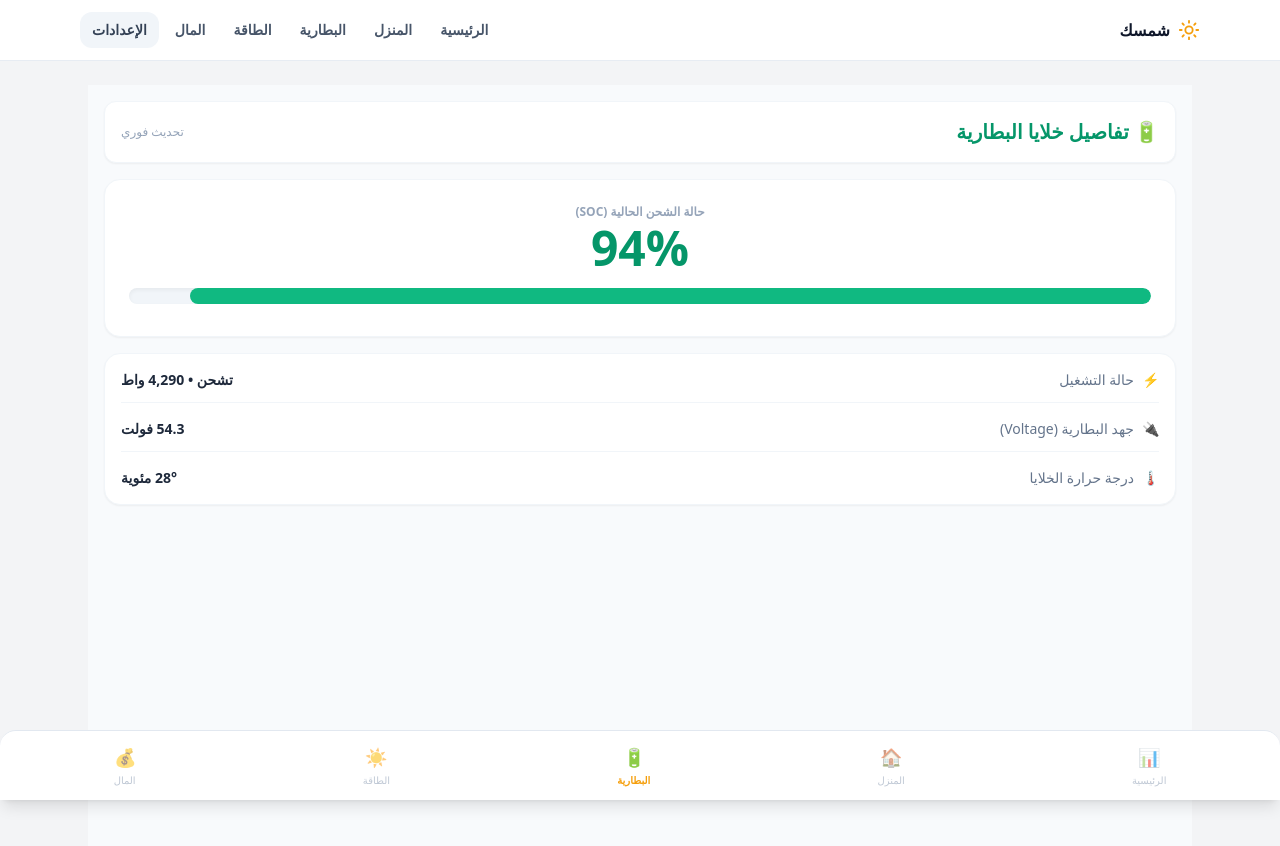
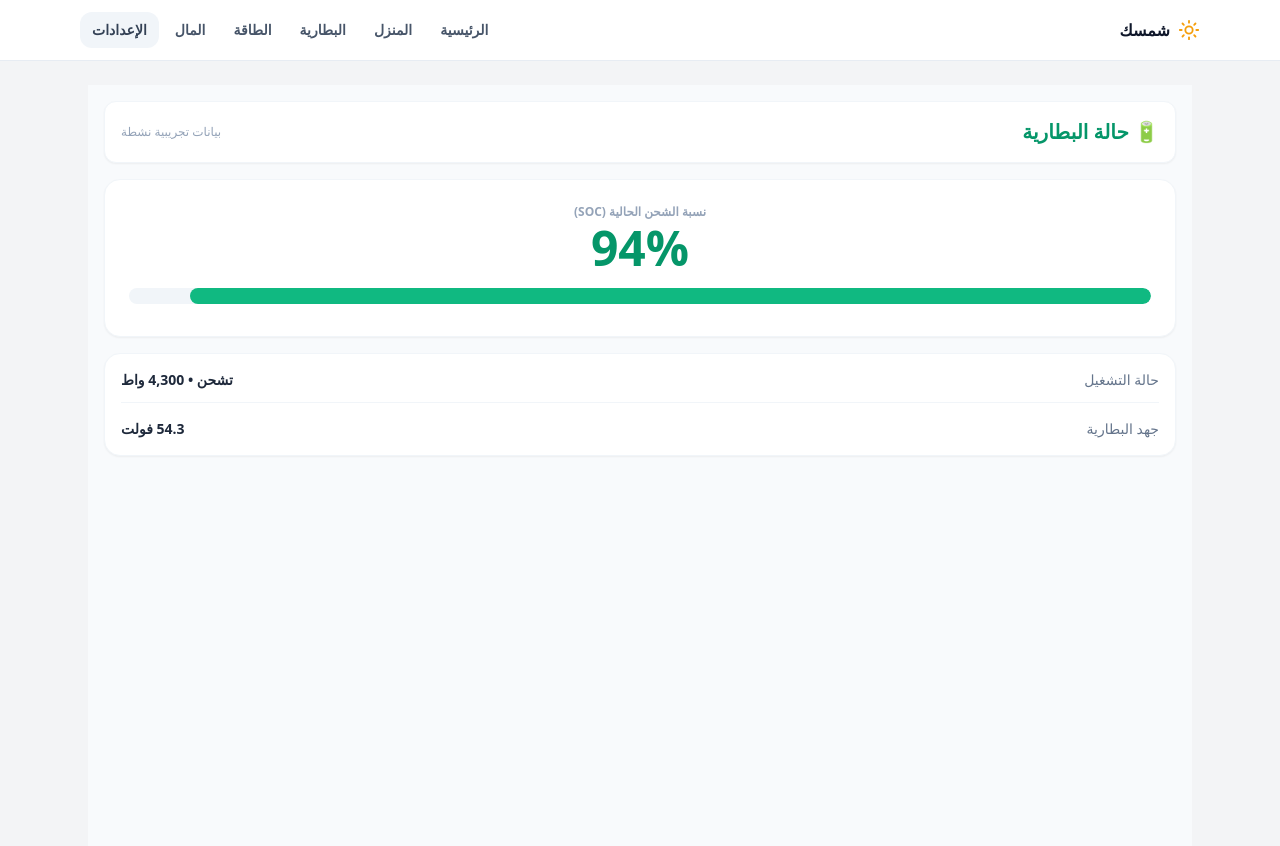
Before and after one commit to mahmoudbir-glitch/Shamsak, a Next.js app: page /battery in a window 1280 px wide. Shown: the top 846 px of the page. Built offline with nearby package versions, Linux system fonts and the light colour scheme.

Commit message:
Refactor battery page UI and update charge power
Updated the charge power value and modified some UI text for better clarity.

```diff
--- a/src/app/battery/page.tsx
+++ b/src/app/battery/page.tsx
@@ -3,86 +3,36 @@
 import React, { useState } from 'react';
 
 export default function BatteryPage() {
-  // قيم افتراضية ومؤشرات فنية مطابقة لقراءات المنظومة الذكية
-  const [soc, setSoc] = useState<number>(94);                         // نسبة الشحن الحالية %
-  const [batteryStatus, setBatteryStatus] = useState<string>("تشحن");   // حالة البطارية الآن
-  const [chargePower, setChargePower] = useState<number>(4290);        // قوة الشحن اللحظية بالواط
-  const [voltage, setVoltage] = useState<number>(54.3);                // جهد البطارية الكلي بالفولت
-  const [temperature, setTemperature] = useState<number>(28);          // درجة حرارة خلايا البطارية
+  const [soc, setSoc] = useState<number>(94);
+  const [batteryStatus, setBatteryStatus] = useState<string>("تشحن");
+  const [chargePower, setChargePower] = useState<number>(4300);
+  const [voltage, setVoltage] = useState<number>(54.3);
 
   return (
     <div className="min-h-screen bg-slate-50 p-4 pb-24 text-right" dir="rtl">
-
-      {/* الهيدر العلوي لتبويب البطارية */}
       <div className="flex justify-between items-center bg-white p-4 rounded-xl shadow-sm mb-4 border border-slate-100">
-        <h1 className="text-xl font-bold text-emerald-600 flex items-center gap-1.5">
-          🔋 تفاصيل خلايا البطارية
-        </h1>
-        <div className="text-xs text-slate-400">تحديث فوري</div>
+        <h1 className="text-xl font-bold text-emerald-600 flex items-center gap-1.5">🔋 حالة البطارية</h1>
+        <div className="text-xs text-slate-400">بيانات تجريبية نشطة</div>
       </div>
 
-      {/* بطاقة النسبة المئوية الكبيرة والمؤشر الحركي */}
       <div className="bg-white p-6 rounded-2xl shadow-sm border border-slate-100 mb-4 text-center">
-        <span className="text-xs font-bold text-slate-400 block mb-1">حالة الشحن الحالية (SOC)</span>
+        <span className="text-xs font-bold text-slate-400 block mb-1">نسبة الشحن الحالية (SOC)</span>
         <span className="text-5xl font-black text-emerald-600 block mb-4">{soc}%</span>
-
-        {/* شريط التقدم الأخضر */}
-        <div className="w-full h-4 rounded-full bg-slate-100 overflow-hidden mb-2 shadow-inner">
+        <div className="w-full h-4 rounded-full bg-slate-100 overflow-hidden mb-2">
           <div className="bg-emerald-500 h-full rounded-full transition-all duration-500" style={{ width: `${soc}%` }}></div>
         </div>
       </div>
 
-      {/* تفاصيل القراءات الفنية المستخرجة من الإنفرتر */}
       <div className="bg-white p-4 rounded-2xl shadow-sm border border-slate-100 mb-6 space-y-4">
-
-        {/* الحالة وقوة الشحن */}
         <div className="flex justify-between items-center border-b border-slate-100 pb-3 text-sm">
-          <div className="flex items-center gap-2 text-slate-500">
-            <span>⚡</span>
-            <span>حالة التشغيل</span>
-          </div>
+          <span className="text-slate-500">حالة التشغيل</span>
           <span className="font-bold text-slate-800">{batteryStatus} • {chargePower.toLocaleString()} واط</span>
         </div>
-
-        {/* جهد البطارية الإجمالي */}
-        <div className="flex justify-between items-center border-b border-slate-100 pb-3 text-sm">
-          <div className="flex items-center gap-2 text-slate-500">
-            <span>🔌</span>
-            <span>جهد البطارية (Voltage)</span>
-          </div>
+        <div className="flex justify-between items-center text-sm">
+          <span className="text-slate-500">جهد البطارية</span>
           <span className="font-bold text-slate-800">{voltage} فولت</span>
         </div>
-
-        {/* درجة الحرارة الحالية */}
-        <div className="flex justify-between items-center text-sm">
-          <div className="flex items-center gap-2 text-slate-500">
-            <span>🌡️</span>
-            <span>درجة حرارة الخلايا</span>
-          </div>
-          <span className="font-bold text-slate-800">{temperature}° مئوية</span>
-        </div>
-
       </div>
-
-      {/* شريط القائمة السفلي الموحد لسهولة التنقل السريع بين التبويبات */}
-      <div className="fixed bottom-0 left-0 right-0 bg-white border-t border-slate-200 flex justify-around py-3 text-[10px] text-slate-400 shadow-lg z-50 rounded-t-2xl">
-        <div className="flex flex-col items-center gap-0.5 opacity-60">
-          <span className="text-lg">📊</span>الرئيسية
-        </div>
-        <div className="flex flex-col items-center gap-0.5 opacity-60">
-          <span className="text-lg">🏠</span>المنزل
-        </div>
-        <div className="text-amber-500 font-bold flex flex-col items-center gap-0.5">
-          <span className="text-lg">🔋</span>البطارية
-        </div>
-        <div className="flex flex-col items-center gap-0.5 opacity-60">
-          <span className="text-lg">☀️</span>الطاقة
-        </div>
-        <div className="flex flex-col items-center gap-0.5 opacity-60">
-          <span className="text-lg">💰</span>المال
-        </div>
-      </div>
-
     </div>
   );
 }
```
